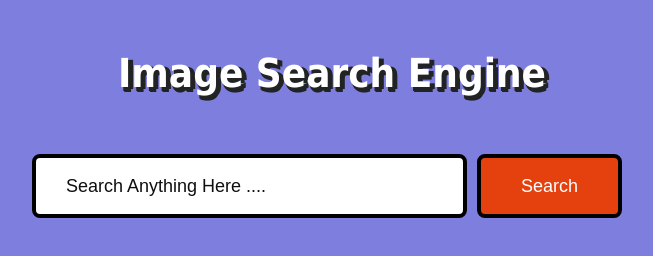
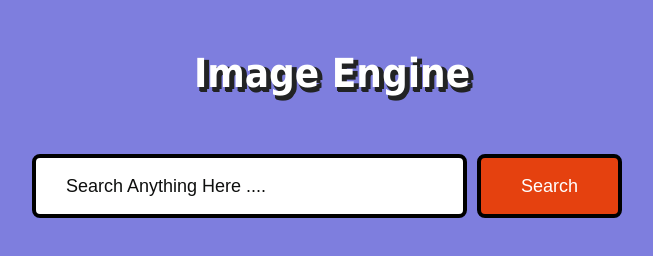
Before and after one commit to vaibhav211002/IMAGE-GENERATOR_including_Api, a plain HTML site: page index.html in a window 1280 px wide. Shown: the whole page, without its empty margins (308-961 px from the left). Drawn offline with Linux system fonts and the light colour scheme.

Commit message:
Changes 18:29 Pm 04:08:2023

```diff
--- a/index.html
+++ b/index.html
@@ -7,7 +7,7 @@
     <link href="style.css" rel="stylesheet">
 </head>
 <body>
-    <h1 class="word">Image Search Engine</h1>
+    <h1 class="word">Image  Engine</h1>
     <form  id="search-form">
         <input type="text "  id="search-box"  placeholder="Search Anything Here ....">
         <button>Search</button>
```
